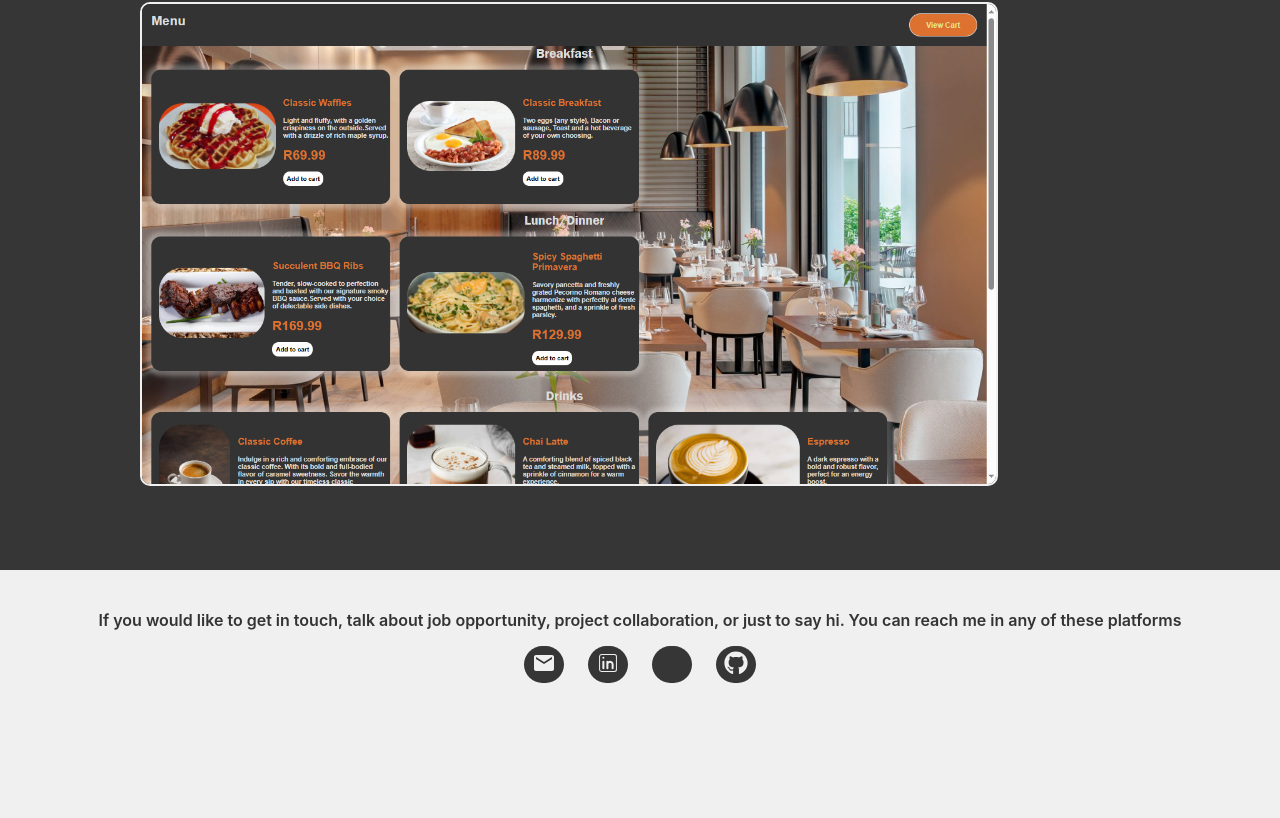
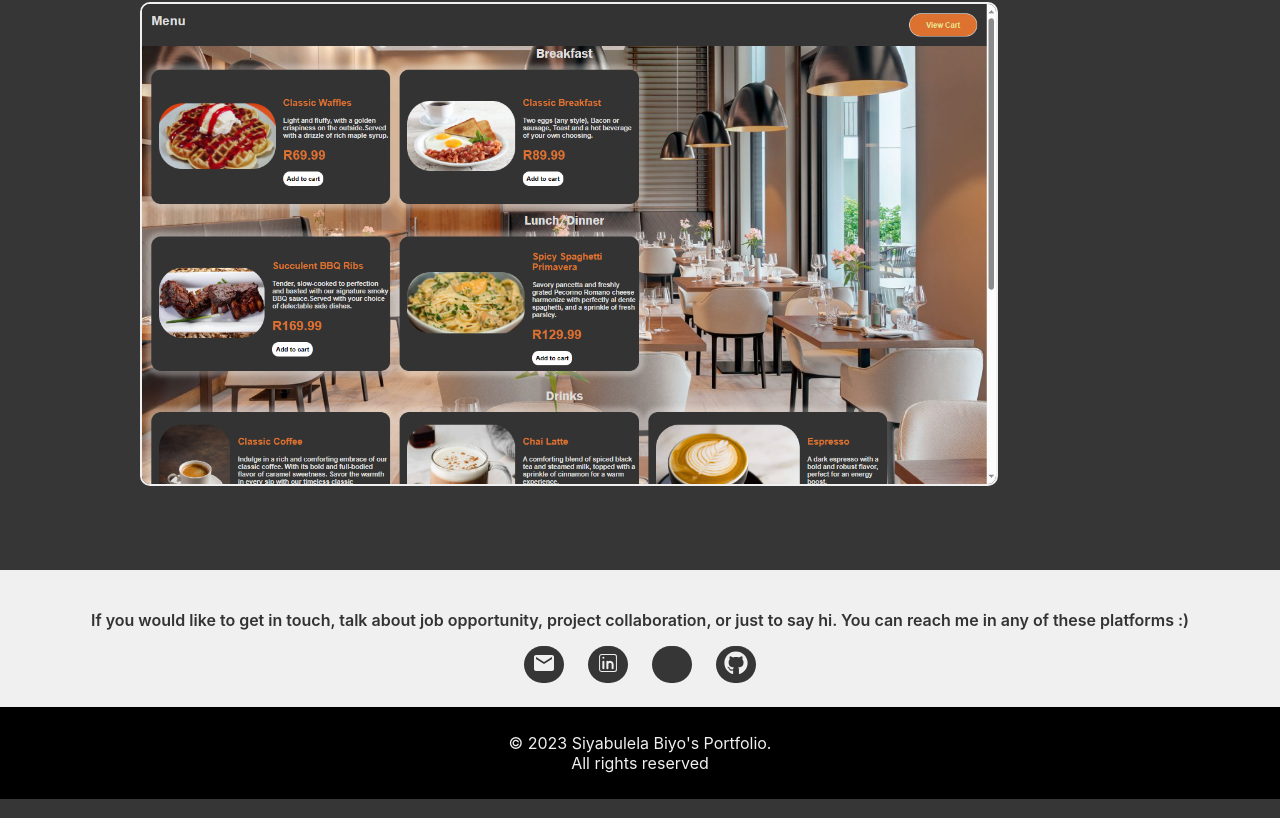
Before and after one commit to SaapsYolo/SaapsYolo.github.io, a React (Create React App) app in the folder portfolio/: page / in a window 1280 px wide. Shown: the part 941-1759 px from the top of the page. Built offline with nearby package versions, Linux system fonts and the light colour scheme; some icons are missing.

Commit message:
adding footer file and styling it

```diff
--- a/portfolio/src/Components/App.jsx
+++ b/portfolio/src/Components/App.jsx
@@ -5,6 +5,7 @@ import Nav from './Nav'
 import About  from './About'
 import Projects from './Projects'
 import ContactMe from './ContactMe'
+import Footer from './footer'
 import Underline from './Underline'
 import Grid from '../Components/Assets/grid.jpg'
 
@@ -16,6 +17,7 @@ const App = () => {
       <About/>
       <Projects/>
       <ContactMe/>
+      <Footer/>
     </div>
 
     )
--- a/portfolio/src/Components/AppStyle.css
+++ b/portfolio/src/Components/AppStyle.css
@@ -158,7 +158,7 @@ html{
 .contact-me-section {
     margin-left: 0rem;
     padding: 1.5rem;
-    height: 25vh;
+    height: auto;
     width: screen;
     color: blueviolet;
     background: #f0f0f0;
@@ -220,8 +220,21 @@ html{
 .MdEmail{
     background-color: transparent;
 }
+/* Footer */
+.footer-content{
+    width: screen;
+    height: auto;
+    background-color: black;
+    position: relative;
+    text-align: center;
+    padding: 10px;
+}
+.footer-content p{
+    color: #f0f0f0;
 
+}
 
+/* Responsive design */
 @media (max-width: 1400px){
     .projects img{
         width: auto;
--- a/portfolio/src/Components/ContactMe.jsx
+++ b/portfolio/src/Components/ContactMe.jsx
@@ -9,7 +9,7 @@ const Contact = () => {
     <div className="contact-me-section" id='Contact-me'>
       <p>If you would like to get in touch, talk about job
         opportunity, project collaboration, or just to say hi.
-        You can reach me in any of these platforms
+        You can reach me in any of these platforms :)
       </p>
 
       <div className="socials">
--- /dev/null
+++ b/portfolio/src/Components/footer.jsx
@@ -0,0 +1,11 @@
+import React from 'react'
+
+function footer() {
+  return (
+    <div className="footer-content">
+        <p>&copy; 2023 Siyabulela Biyo's Portfolio.<br></br> All rights reserved</p>
+    </div>
+  )
+}
+
+export default footer
```
